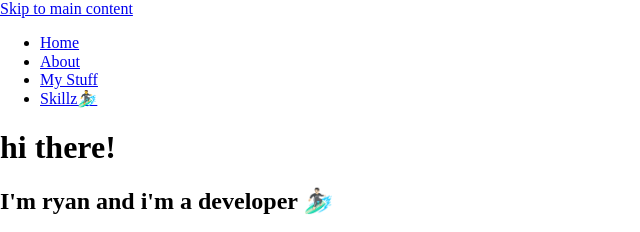
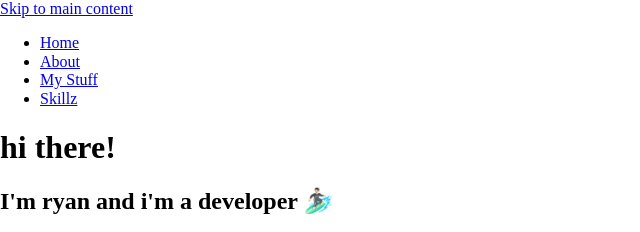
Before and after one commit to ryansted/cv-portfolio, a plain HTML site: page index.html in a window 1280 px wide. Shown: the top 232 px of the page, 0-640 px from the left. Drawn offline with Linux system fonts and the light colour scheme.

```diff
--- a/index.html
+++ b/index.html
@@ -19,7 +19,7 @@
             <li><a href="#home">Home</a></li>
             <li><a href="#about">About</a></li>
             <li><a href="#my-stuff">My Stuff</a></li>
-            <li><a href="#skills">Skillz🏄‍♂️</a></li>
+            <li><a href="#skills">Skillz</a></li>
         </ul>
     </nav>
     <!-- end of nav bar -->
```
